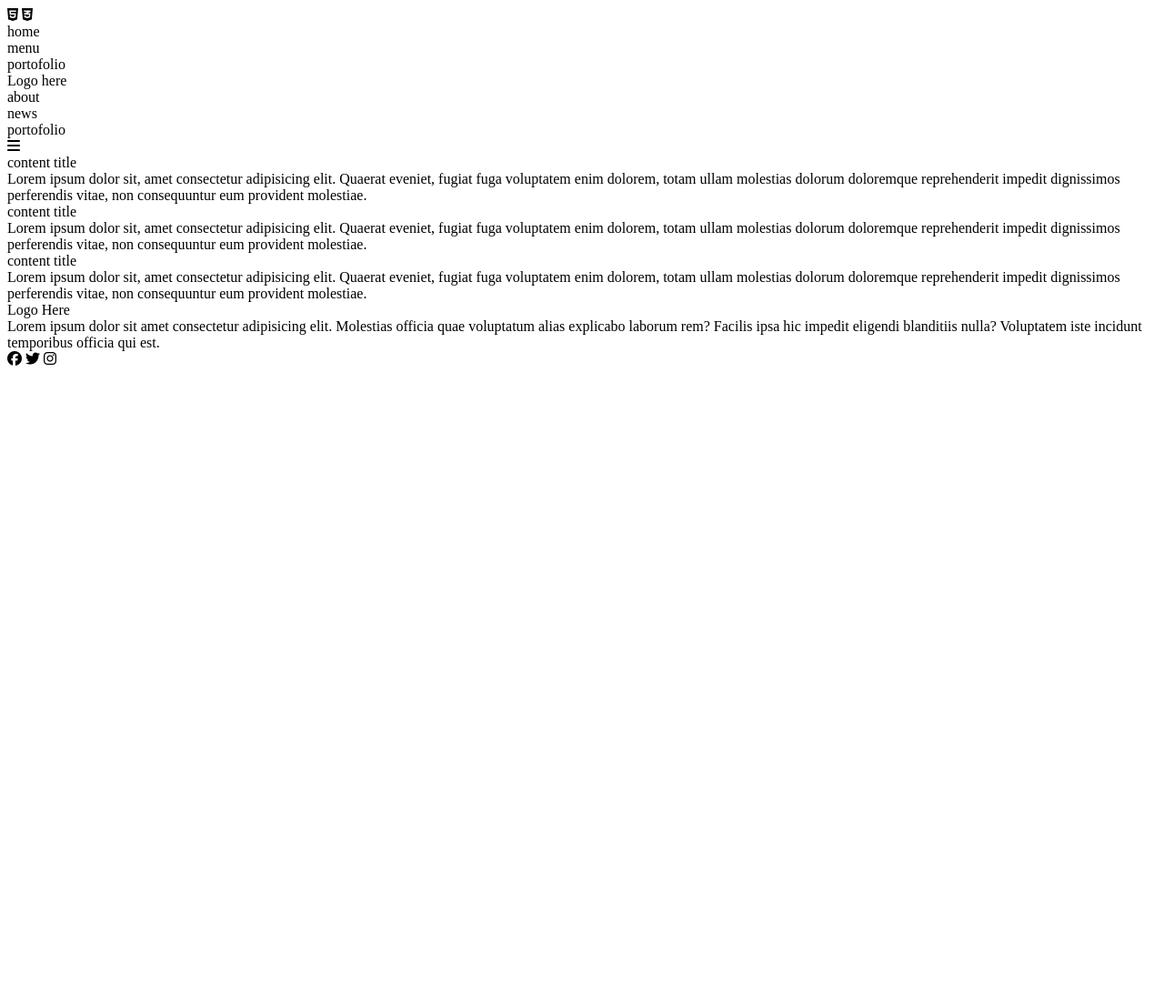
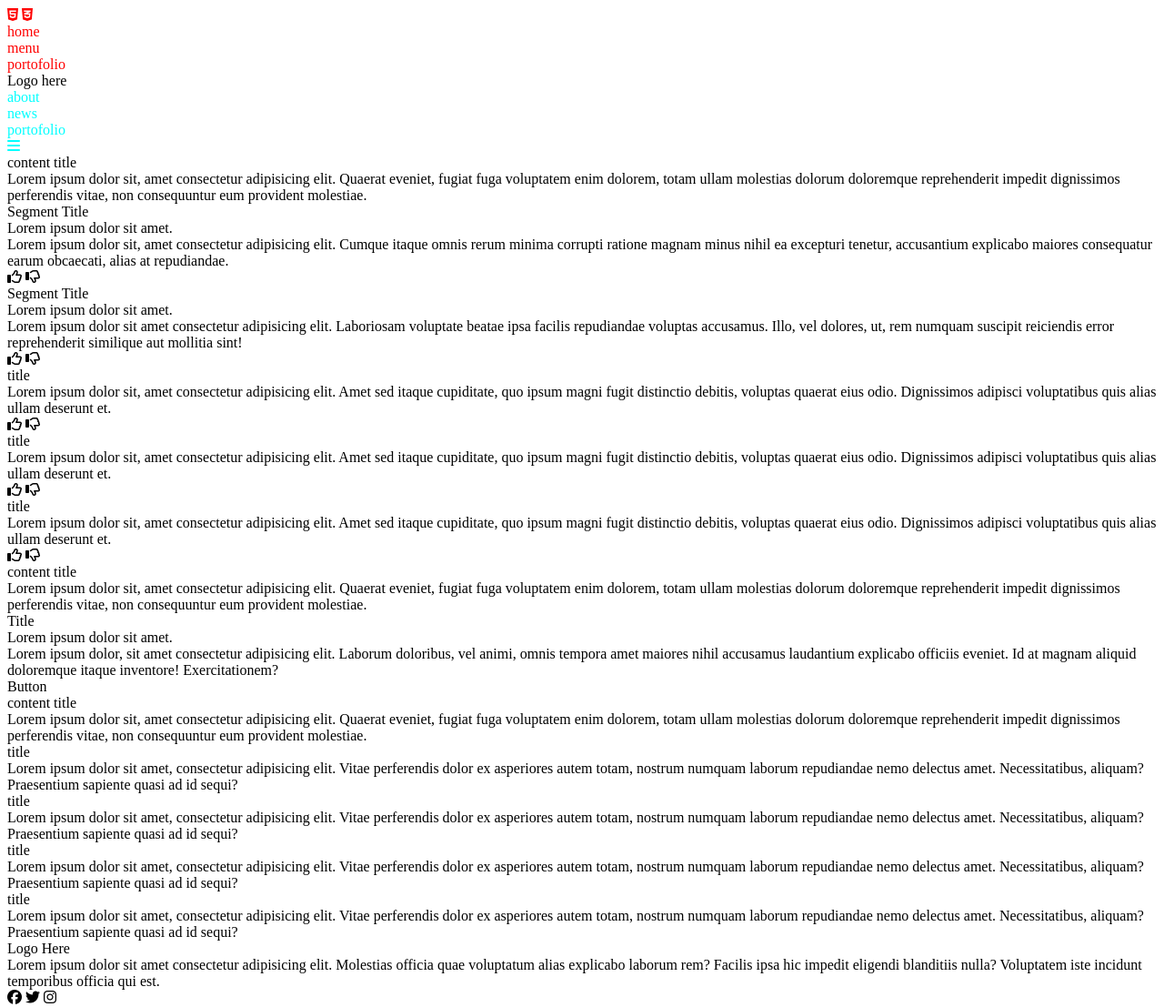
Before and after one commit to wan0100/HTML-CSS, a plain HTML site: page 강의 실습.html in a window 1280 px wide. Shown: the whole page at 91% size. Before the commit the page ends 800 px from the top, so only its background shows below. Drawn offline with Linux system fonts and the light colour scheme.

Commit message:
헤더 선택자 연습

```diff
--- a/강의 실습.html
+++ b/강의 실습.html
@@ -5,9 +5,29 @@
     <meta name="viewport" content="width=device-width, initial-scale=1.0">
     <title>Document</title>
     <link rel="stylesheet" href="./css/all.min.css">
+    <style>
+        div.headerTop{
+            color : red;
+        }
+        div.headerTop>div.icons{  }
+        div.headerTop>div.icons>i{  }
+        div.headerTop>div.gnb{  }
+        div.headerTop>div.gnb>div.menu1{  }
+        div.header>div.Logo+div.nav{
+            color :aqua;
+        }
+        div.header>div.nav>div.menu1{}
+        div.header>div.nav>div.menu2{}
+        div.header>div.nav>div.menu3{}
+        div.header>div.nav>div.menu4{}
+    </style>
 </head>
 <body>
     <!-- 헤더탑 / 완 -->
+    <!-- 클래스 : .
+         아이디 : #
+         -->
+
     <div class="headerTop">
         <div class="icons">
             <i class="fa-brands fa-html5"></i>
@@ -41,13 +61,53 @@
         </div>
         <div class="section">
             <div class="artB">
-                <div class="article1"></div>
-                <div class="article2"></div>
+                <div class="article1">
+                    <div class="img"></div>
+                    <div class="text">
+                        <div class="segmentTitle">Segment Title</div>
+                        <div class="subtitle">Lorem ipsum dolor sit amet.</div>
+                        <div class="text">Lorem ipsum dolor sit, amet consectetur adipisicing elit. Cumque itaque omnis rerum minima corrupti ratione magnam minus nihil ea excepturi tenetur, accusantium explicabo maiores consequatur earum obcaecati, alias at repudiandae.</div>
+                        <div class="icons">
+                            <i class="fa-regular fa-thumbs-up"></i> <i class="fa-regular fa-thumbs-down"></i>
+                        </div>
+                    </div>
+                </div>
+                <div class="article2">
+                    <div class="img"></div>
+                    <div class="text">
+                        <div class="segmentTitle">Segment Title</div>
+                        <div class="subtitle">Lorem ipsum dolor sit amet.</div>
+                        <div class="text">Lorem ipsum dolor sit amet consectetur adipisicing elit. Laboriosam voluptate beatae ipsa facilis repudiandae voluptas accusamus. Illo, vel dolores, ut, rem numquam suscipit reiciendis error reprehenderit similique aut mollitia sint!</div>
+                        <div class="icons">
+                            <i class="fa-regular fa-thumbs-up"></i> <i class="fa-regular fa-thumbs-down"></i></div>
+                    </div>
+                </div>
             </div>
             <div class="artS">
-                <div class="article1"></div>
-                <div class="article2"></div>
-                <div class="article3"></div>
+                <div class="article1">
+                    <div class="img"></div>
+                    <div class="text">
+                        <div class="title">title</div>
+                        <div class="note">Lorem ipsum dolor sit, amet consectetur adipisicing elit. Amet sed itaque cupiditate, quo ipsum magni fugit distinctio debitis, voluptas quaerat eius odio. Dignissimos adipisci voluptatibus quis alias ullam deserunt et.</div>
+                        <div class="icon"> <i class="fa-regular fa-thumbs-up"></i> <i class="fa-regular fa-thumbs-down"></i></div></div>
+                    </div>
+                </div>
+                <div class="article2">
+                    <div class="img"></div>
+                    <div class="text">
+                        <div class="title">title</div>
+                        <div class="note">Lorem ipsum dolor sit, amet consectetur adipisicing elit. Amet sed itaque cupiditate, quo ipsum magni fugit distinctio debitis, voluptas quaerat eius odio. Dignissimos adipisci voluptatibus quis alias ullam deserunt et.</div>
+                        <div class="icon"> <i class="fa-regular fa-thumbs-up"></i> <i class="fa-regular fa-thumbs-down"></i></div></div>
+                    </div>
+                </div>
+                <div class="article3">
+                    <div class="img"></div>
+                    <div class="text">
+                        <div class="title">title</div>
+                        <div class="note">Lorem ipsum dolor sit, amet consectetur adipisicing elit. Amet sed itaque cupiditate, quo ipsum magni fugit distinctio debitis, voluptas quaerat eius odio. Dignissimos adipisci voluptatibus quis alias ullam deserunt et.</div>
+                        <div class="icon"> <i class="fa-regular fa-thumbs-up"></i> <i class="fa-regular fa-thumbs-down"></i></div></div>
+                    </div>
+                </div>
             </div>
         </div>
     </div>
@@ -63,7 +123,12 @@
         <div class="section">
             <div class="article">
                 <div class="img"></div>
-                <div class="text"></div>
+                <div class="text">
+                    <div class="title">Title</div>
+                    <div class="subtitle">Lorem ipsum dolor sit amet.</div>
+                    <div class="text">Lorem ipsum dolor, sit amet consectetur adipisicing elit. Laborum doloribus, vel animi, omnis tempora amet maiores nihil accusamus laudantium explicabo officiis eveniet. Id at magnam aliquid doloremque itaque inventore! Exercitationem?</div>
+                    <div class="button">Button</div>
+                </div>
             </div>
         </div>
     </div>
@@ -79,19 +144,31 @@
         <div class="section">
             <div class="article1">
                 <div class="img"></div>
-                <div class="text"></div>
+                <div class="text">
+                    <div class="title">title</div>
+                    <div class="note">Lorem ipsum dolor sit amet, consectetur adipisicing elit. Vitae perferendis dolor ex asperiores autem totam, nostrum numquam laborum repudiandae nemo delectus amet. Necessitatibus, aliquam? Praesentium sapiente quasi ad id sequi?</div>
+                </div>
             </div>
             <div class="article2">
                 <div class="img"></div>
-                <div class="text"></div>
+                <div class="text">
+                    <div class="title">title</div>
+                    <div class="note">Lorem ipsum dolor sit amet, consectetur adipisicing elit. Vitae perferendis dolor ex asperiores autem totam, nostrum numquam laborum repudiandae nemo delectus amet. Necessitatibus, aliquam? Praesentium sapiente quasi ad id sequi?</div>
+                </div>
             </div>
             <div class="article3">
                 <div class="img"></div>
-                <div class="text"></div>
+                <div class="text">
+                    <div class="title">title</div>
+                    <div class="note">Lorem ipsum dolor sit amet, consectetur adipisicing elit. Vitae perferendis dolor ex asperiores autem totam, nostrum numquam laborum repudiandae nemo delectus amet. Necessitatibus, aliquam? Praesentium sapiente quasi ad id sequi?</div>
+                </div>
             </div>
             <div class="article4">
                 <div class="img"></div>
-                <div class="text"></div>
+                <div class="text">
+                    <div class="title">title</div>
+                    <div class="note">Lorem ipsum dolor sit amet, consectetur adipisicing elit. Vitae perferendis dolor ex asperiores autem totam, nostrum numquam laborum repudiandae nemo delectus amet. Necessitatibus, aliquam? Praesentium sapiente quasi ad id sequi?</div>
+                </div>
             </div>
         </div>
     </div>
```
